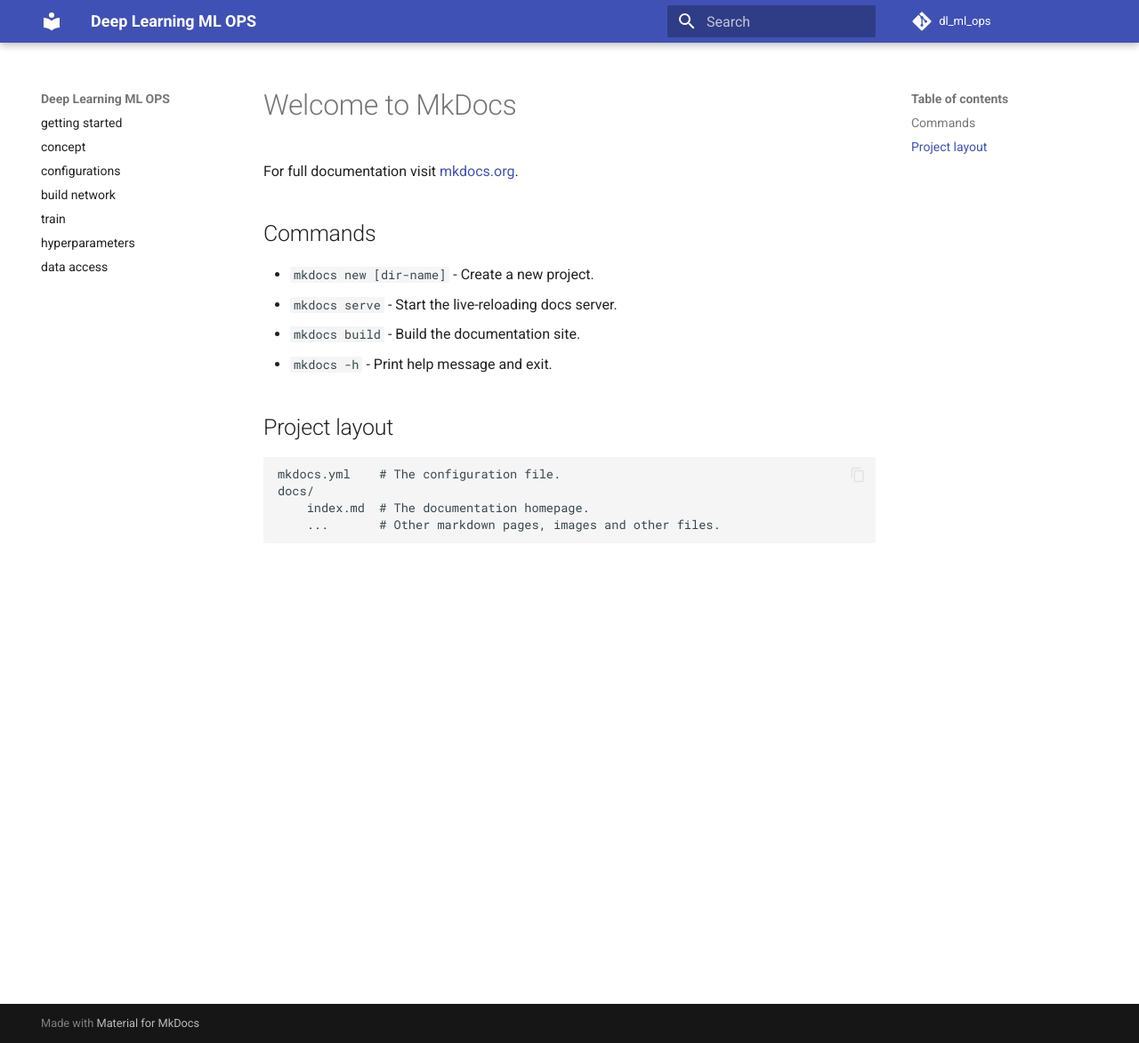
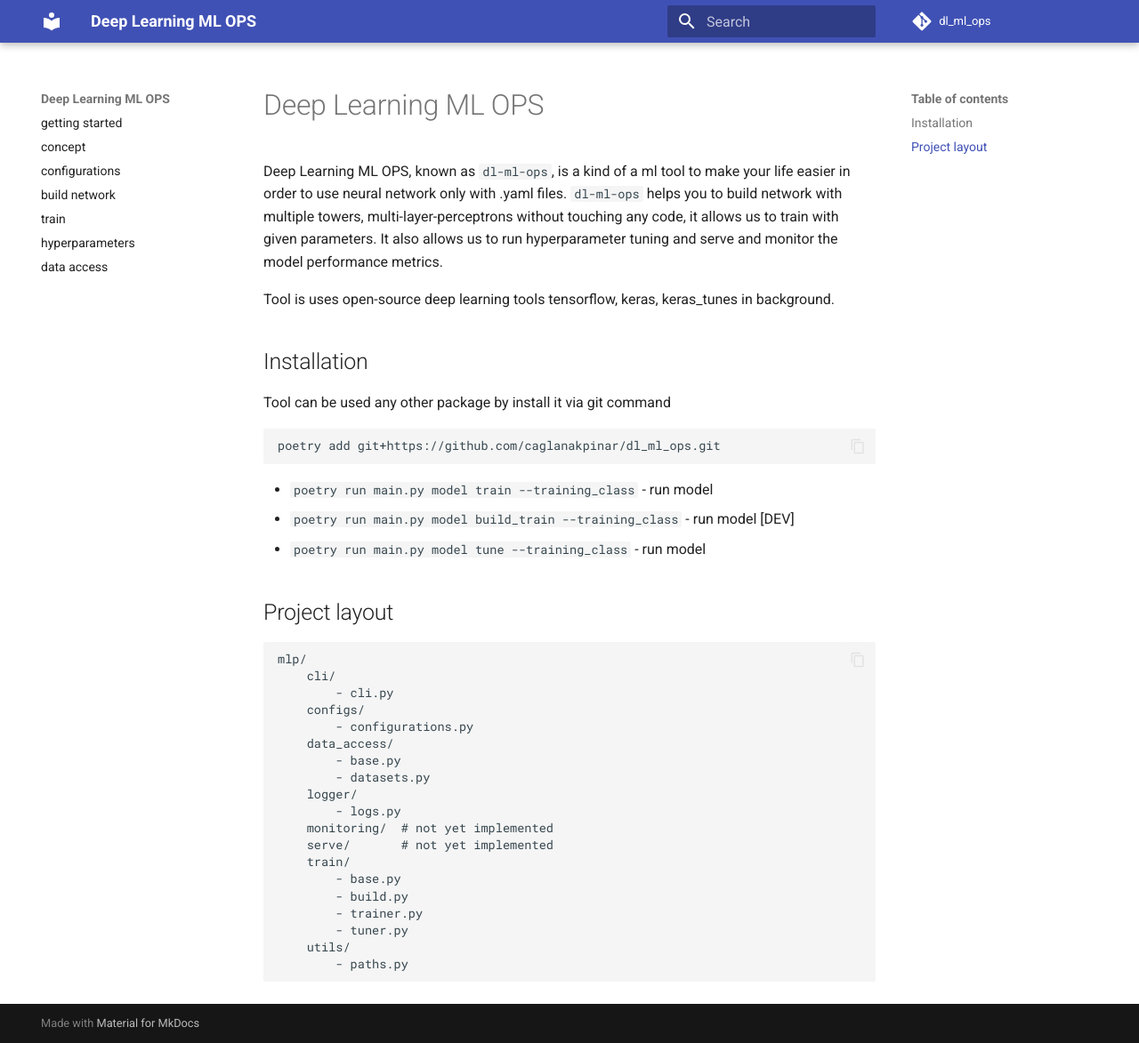
Before and after one commit to caglanakpinar/dl_ml_ops, an MkDocs documentation site: the page built from docs/index.md, in a window 1280 px wide and 1173 px high. Shown: the whole window at 89% size. Built offline with MkDocs 1.6.1 and Material for MkDocs 9.7.7, drawn with Linux system fonts in a browser that asks for light colours; comment, search, counter and statistics services are not loaded.

Commit message:
Update index.md

````diff
--- a/docs/index.md
+++ b/docs/index.md
@@ -1,17 +1,41 @@
-# Welcome to MkDocs
+# Deep Learning ML OPS
 
-For full documentation visit [mkdocs.org](https://www.mkdocs.org).
+Deep Learning ML OPS, known as `dl-ml-ops`, is a kind of a ml tool to make your life easier in order to use neural network only with .yaml files. `dl-ml-ops` helps you to build network with multiple towers, multi-layer-perceptrons without touching any code, it allows us to train with given parameters.
+It also allows us to run hyperparameter tuning and serve and monitor the model performance metrics.
 
-## Commands
+Tool is uses open-source deep learning tools tensorflow, keras, keras_tunes in background.
 
-* `mkdocs new [dir-name]` - Create a new project.
-* `mkdocs serve` - Start the live-reloading docs server.
-* `mkdocs build` - Build the documentation site.
-* `mkdocs -h` - Print help message and exit.
+## Installation
+
+Tool can be used any other package by install it via git command
+
+```bash
+poetry add git+https://github.com/caglanakpinar/dl_ml_ops.git
+```
+
+* `poetry run main.py model train --training_class ` - run model
+* `poetry run main.py model build_train --training_class ` - run model [DEV]
+* `poetry run main.py model tune --training_class ` - run model
+
 
 ## Project layout
 
-    mkdocs.yml    # The configuration file.
-    docs/
-        index.md  # The documentation homepage.
-        ...       # Other markdown pages, images and other files.
+    mlp/
+        cli/
+            - cli.py
+        configs/
+            - configurations.py
+        data_access/
+            - base.py
+            - datasets.py
+        logger/
+            - logs.py
+        monitoring/  # not yet implemented
+        serve/       # not yet implemented
+        train/
+            - base.py
+            - build.py
+            - trainer.py
+            - tuner.py
+        utils/
+            - paths.py
````
